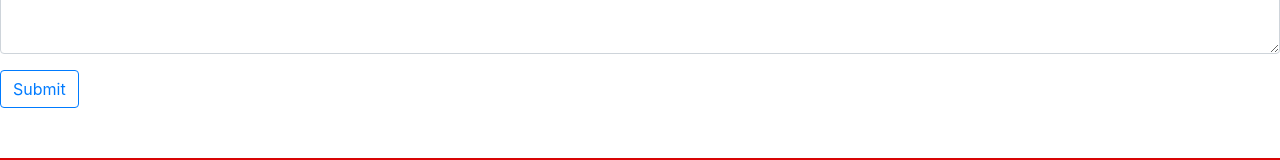
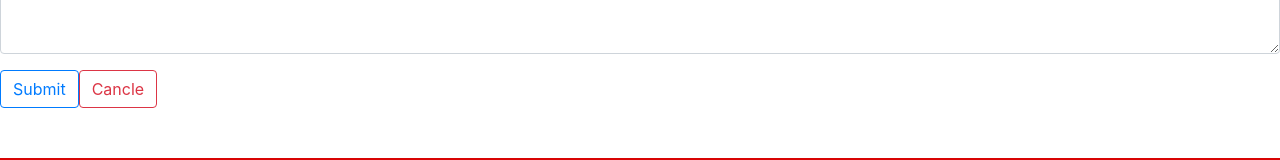
Before and after one commit to the-nerds-herd/michelin-frontend, a React (Create React App) app: page /restaurants/1/1/add-review in a window 1280 px wide. Shown: the part 551-711 px from the top of the page. Built offline with nearby package versions, Linux system fonts and the light colour scheme.

Commit message:
add a cancle button in form

```diff
--- a/src/components/ReviewForm/ReviewForm.js
+++ b/src/components/ReviewForm/ReviewForm.js
@@ -37,6 +37,11 @@ const ReviewForm = ({ match }) => {
 			.catch(console.error);
 	};
 
+	const handleClick = (event) => {
+		event.preventDefault();
+		history.push(`/restaurants/${match.params.id}`);
+	};
+
 	return (
 		<div>
 			<h4>
@@ -53,6 +58,7 @@ const ReviewForm = ({ match }) => {
 						placeholder='your name'
 						onChange={handleChange}
 						value={review.reviewer}
+						// require='true'
 					/>
 				</Form.Group>
 				<Form.Group controlId='title'>
@@ -62,6 +68,7 @@ const ReviewForm = ({ match }) => {
 						placeholder='title of your review'
 						onChange={handleChange}
 						value={review.title}
+						// require='true'
 					/>
 				</Form.Group>
 				<Form.Group controlId='rating'>
@@ -93,6 +100,9 @@ const ReviewForm = ({ match }) => {
 				<Button variant='outline-primary' type='submit'>
 					Submit
 				</Button>
+				<Button variant='outline-danger' onClick={handleClick}>
+					Cancle
+				</Button>
 			</Form>
 		</div>
 	);
```
